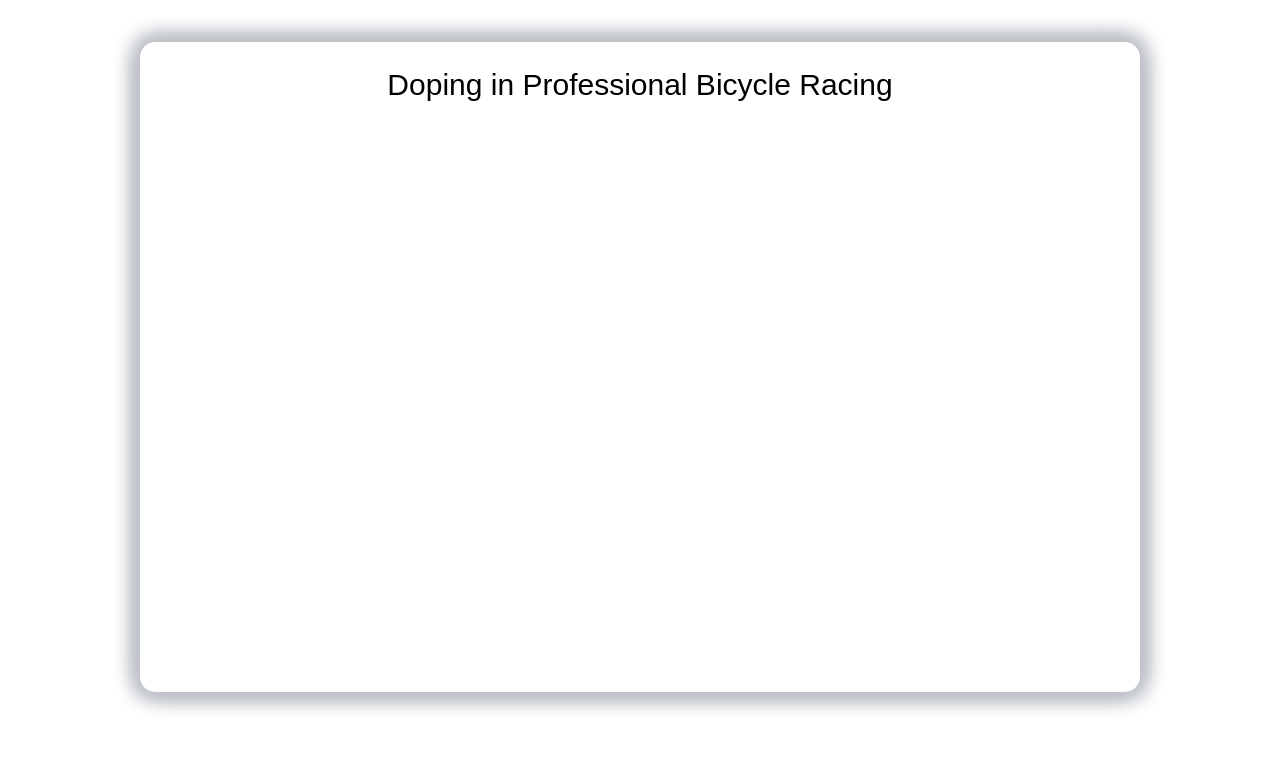
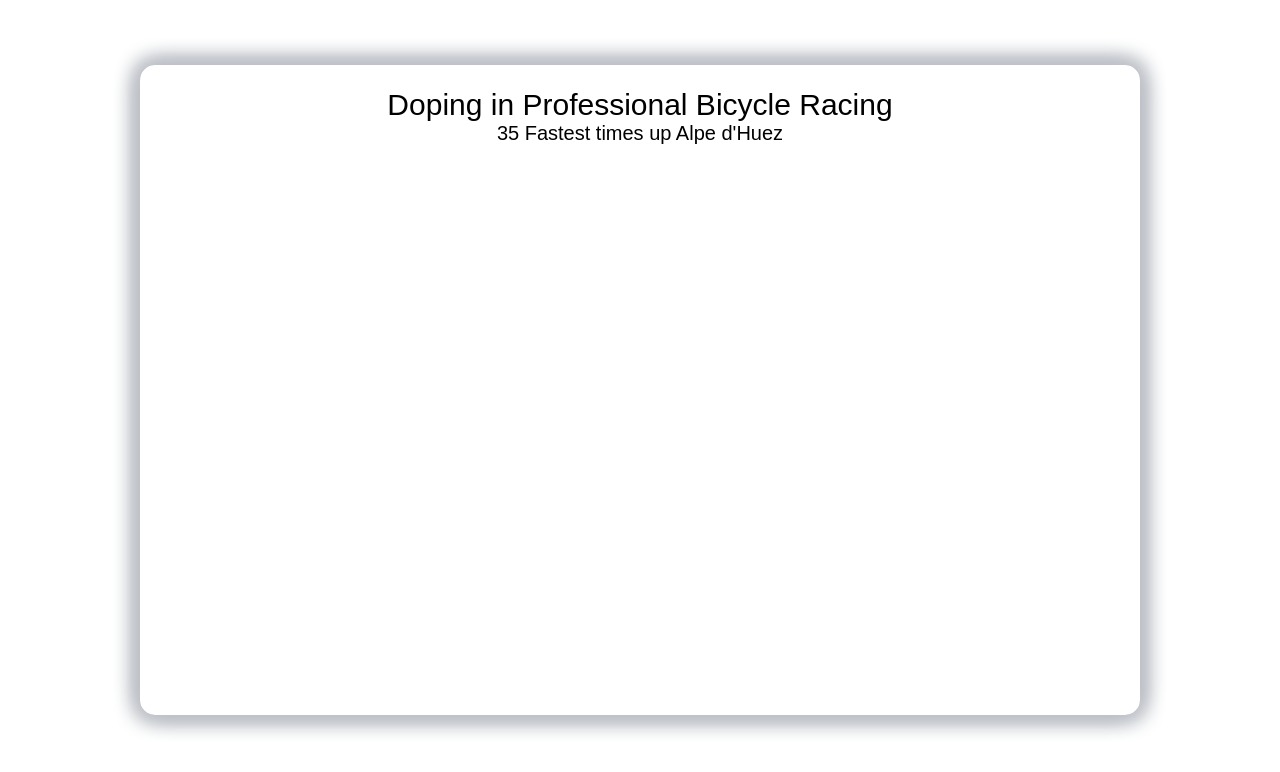
Before and after one commit to DilanLivera/professional-bicycle-racing-data-visualization, a plain HTML site: page index.html in a window 1280 px wide. Drawn offline with nearby package versions, Linux system fonts and the light colour scheme; no server answers.

Commit message:
add y-axis label and second title

```diff
--- a/app.js
+++ b/app.js
@@ -1,14 +1,17 @@
 document.addEventListener("DOMContentLoaded", function() {
   const url = "https://raw.githubusercontent.com/freeCodeCamp/ProjectReferenceData/master/cyclist-data.json";
   const title = "Doping in Professional Bicycle Racing";
+  const secondTitle = "35 Fastest times up Alpe d'Huez";
   const width = 1000;
   const height = 600;
-  const margin = { top: 20, left: 60, bottom: 20, right: 0 };
+  const margin = { top: 20, left: 80, bottom: 20, right: 0 };
   const innerWidth = width - margin.left - margin.right;
   const innerHeight = height - margin.top - margin.bottom;
   const minSecSpecifier  = "%M:%S";
   const yearSpecifier  = "%Y";
   const startYear = "1993";
+  const endYear = "2016";
+  const yTitle = "Time in Minutes";
 
   //get data
   d3.queue()
@@ -28,9 +31,13 @@ document.addEventListener("DOMContentLoaded", function() {
           .classed("title", true)
           .text(title);
 
+      d3.select("#second-title")
+          .classed("second-title", true)
+          .text(secondTitle);
+
       //set up scales
       let xScale = d3.scaleTime()
-                     .domain([d3.timeParse(yearSpecifier)(startYear),d3.max(data, d => d3.timeParse(yearSpecifier)(d.Year))])
+                     .domain([d3.timeParse(yearSpecifier)(startYear),d3.timeParse(yearSpecifier)(endYear)])
                      .range([margin.left, innerWidth]);
 
       let yScale = d3.scaleTime()
@@ -55,6 +62,15 @@ document.addEventListener("DOMContentLoaded", function() {
            .attr("id", "y-axis")
          .call(yAxis)
            .attr("transform", `translate(${margin.left},0)`)
+
+      //y-axis label
+      svg.append("text")
+         .attr("text-anchor", "end")
+         .attr("transform", "rotate(-90)")
+         .attr("y", margin.left-50)
+         .attr("x", margin.top-60)
+         .classed("y-label", true)
+         .text(yTitle)
 
       //add legend
       let lengend01 = svg.append("g")
@@ -90,10 +106,13 @@ document.addEventListener("DOMContentLoaded", function() {
                   .style("fill", "rgb(31, 119, 180)");
 
       //draw circles
-      svg.selectAll(".circle")
+      svg.selectAll(".dot")
          .data(data)
          .enter()
          .append("circle")
+           .classed("dot", true)
+           .attr("data-xvalue", d => d3.timeParse(yearSpecifier)(d.Year))
+           .attr("data-yvalue", d => d3.timeParse(minSecSpecifier)(d.Time))
            .attr("cx", d => xScale(d3.timeParse(yearSpecifier)(d.Year)))
            .attr("cy", d => yScale(d3.timeParse(minSecSpecifier)(d.Time)))
            .attr("fill", d => (d.Doping === "") ? "rgb(255, 127, 14)" : "rgb(31, 119, 180)")
@@ -117,7 +136,7 @@ document.addEventListener("DOMContentLoaded", function() {
         let doping = d.Doping;
 
         tooltip
-          .attr("data-year", year)
+          .attr("data-year", d3.timeParse(yearSpecifier)(year))
           .style("opacity", 1)
           .style("left", `${d3.event.x - tooltip.node().offsetWidth/2}px`)
           .style("top", `${d3.event.y + 25}px`)
--- a/index.html
+++ b/index.html
@@ -9,6 +9,7 @@
 </head>
 <body>
   <h1 id="title"></h1>
+  <h1 id="second-title"></h1>
   <svg
     version="1.1"
     baseProfile="full"
--- a/styles.css
+++ b/styles.css
@@ -15,11 +15,24 @@ body {
 }
 
 .title {
-  transform: translateY(60px);
+  transform: translateY(80px);
   text-align: center;
   font-weight: 100;
   font-size: 30px;
   margin: 0;
+}
+
+.second-title {
+  transform: translateY(80px);
+  text-align: center;
+  font-weight: 100;
+  font-size: 20px;
+  margin: 0;
+}
+
+.y-label {
+  font-size: 20px;
+  font-weight: 100;
 }
 
 #tooltip {
@@ -39,4 +52,5 @@ body {
 
 #tooltip > p {
   letter-spacing: -0.5px;
+  font-size:
 }
```
